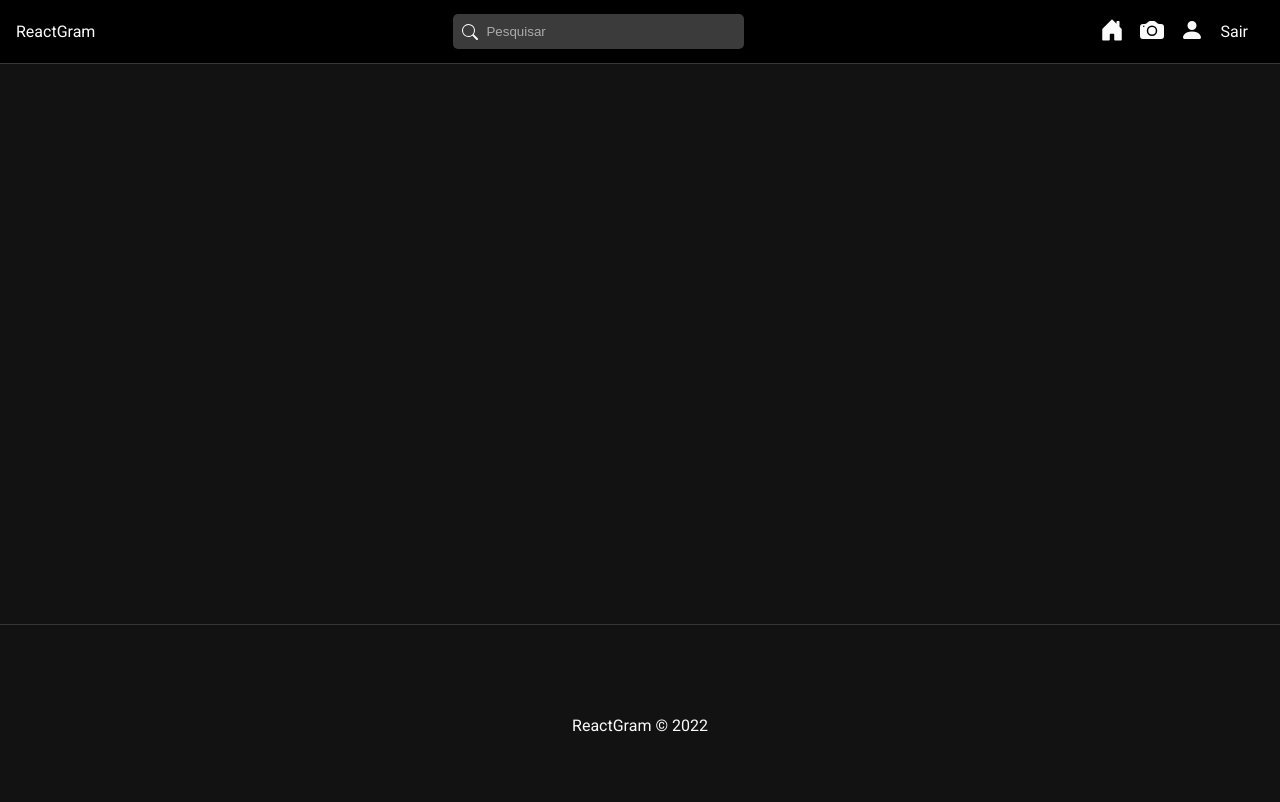
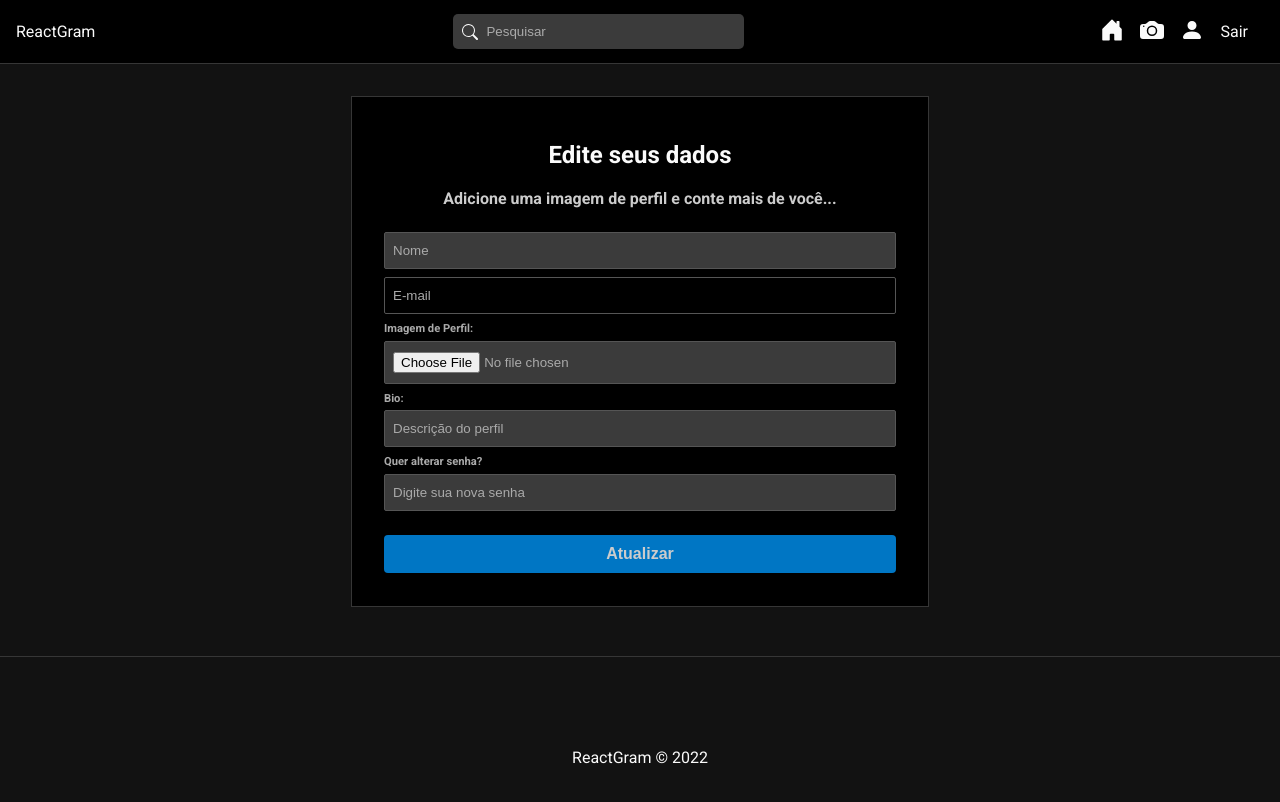
Before and after one commit to PedroLongue/ReactGram, a React (Create React App) app in the folder frontend/: page /profile in a window 1280 px wide. Shown: the top 802 px of the page. Built offline with nearby package versions, Linux system fonts and the light colour scheme; sample sign-in values are in the browser's storage.

Commit message:
Feat: Add edit profile page

```diff
--- a/frontend/src/App.js
+++ b/frontend/src/App.js
@@ -14,6 +14,7 @@
 import Home from "./pages/Home/Home";
 import Login from "./pages/Auth/Login";
 import Register from "./pages/Auth/Register";
+import EditProfile from "./pages/EditProfile/EditProfile";
 
 function App() {
   const { auth, loading } = useAuth();
@@ -31,15 +32,19 @@
             <Route
               path="/"
               element={auth ? <Home /> : <Navigate to="/login" />}
-            ></Route>
+            />
+            <Route
+              path="/profile"
+              element={auth ? <EditProfile /> : <Navigate to="/login" />}
+            />
             <Route
               path="/login"
               element={!auth ? <Login /> : <Navigate to="/" />}
-            ></Route>
+            />
             <Route
               path="/register"
               element={!auth ? <Register /> : <Navigate to="/" />}
-            ></Route>
+            />
           </Routes>
         </div>
         <Footer />
--- /dev/null
+++ b/frontend/src/pages/EditProfile/EditProfile.css
@@ -0,0 +1,19 @@
+#edit-profile {
+  border: 1px solid #363636;
+  background-color: #000;
+  padding: 1.5em 2em;
+  max-width: 40%;
+  margin: 2em auto;
+  text-align: center;
+}
+
+.subtitle {
+  color: #ccc;
+}
+
+.profile-image {
+  width: 150px;
+  height: 150px;
+  border-radius: 50%;
+  margin-bottom: 1em;
+}
--- /dev/null
+++ b/frontend/src/pages/EditProfile/EditProfile.js
@@ -0,0 +1,36 @@
+import "./EditProfile.css";
+
+const EditProfile = () => {
+  const handleSubmit = (e) => {
+    e.preventDefault();
+  };
+
+  return (
+    <div id="edit-profile">
+      <h2>Edite seus dados</h2>
+      <p className="subtitle">
+        Adicione uma imagem de perfil e conte mais de você...
+      </p>
+      {/* preview da imagem */}
+      <form onSubmit={handleSubmit}>
+        <input type="text" placeholder="Nome" />
+        <input type="email" placeholder="E-mail" disabled />
+        <label>
+          <span>Imagem de Perfil:</span>
+          <input type="file" />
+        </label>
+        <label>
+          <span>Bio:</span>
+          <input type="type" placeholder="Descrição do perfil" />
+        </label>
+        <label>
+          <span>Quer alterar senha?</span>
+          <input type="password" placeholder="Digite sua nova senha" />
+        </label>
+        <input type="submit" value="Atualizar" />
+      </form>
+    </div>
+  );
+};
+
+export default EditProfile;
```
